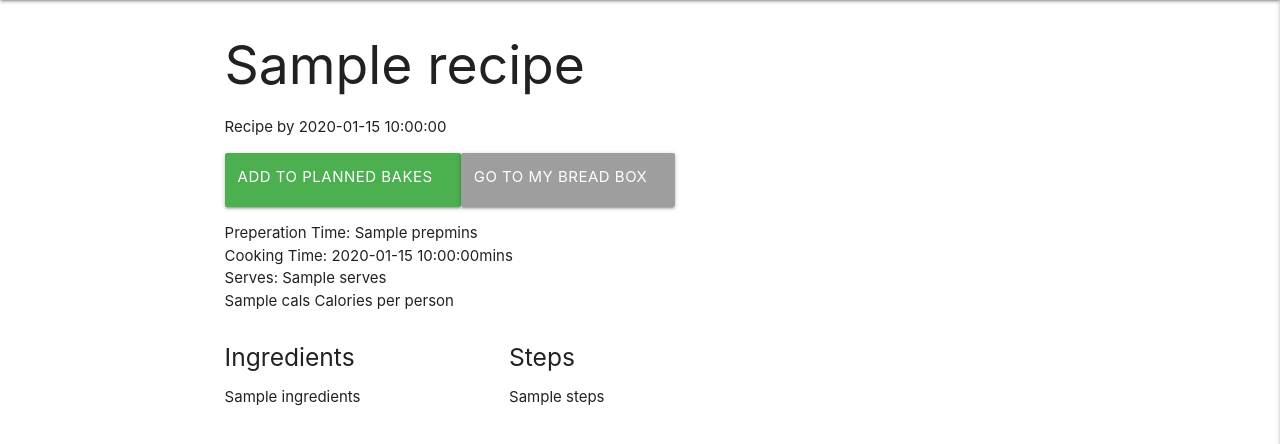
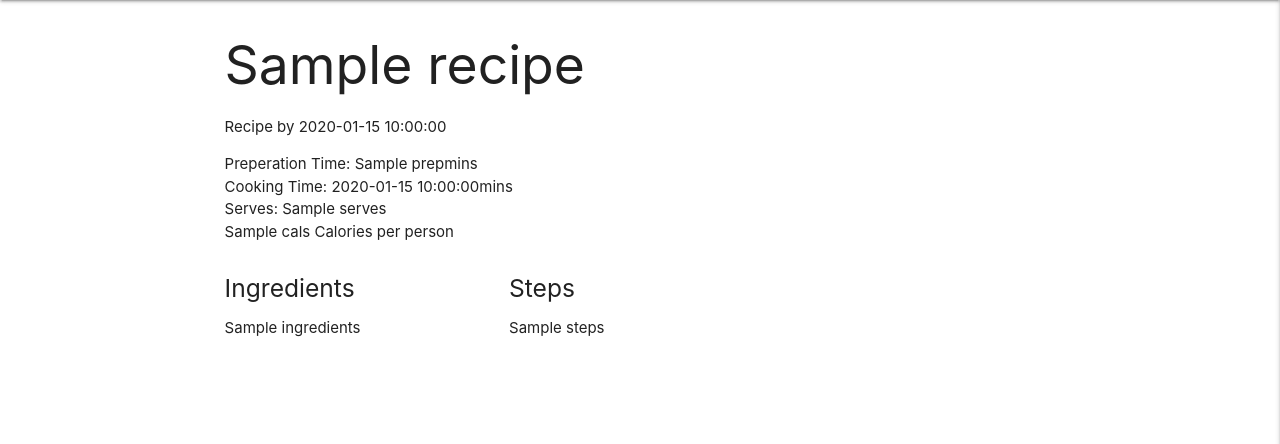
Before and after one commit to Jason-Philip/BakersBox, a Flask app: template templates/recipe.html in a window 1280 px wide. Shown: the part 64-508 px from the top of the page. Run offline with Flask 2, Linux system fonts and the light colour scheme; the template is opened without the code that fills it: most values are stand-ins (such as "Sample title", 1, 10 or a date in 2020); some libraries are stand-ins or nearby versions.

Commit message:
buttons made exclusive to user and if a bake is planned or not

```diff
--- a/templates/recipe.html
+++ b/templates/recipe.html
@@ -12,16 +12,20 @@
                 {% endif %}
                 <p>Recipe by {{recipe.added_by}}</p>
                 <div>
+                    {% if user %}
                         {% if recipe in user["planned_recipes"] %}
                         <a href="#"  class="btn btn-large waves-effect waves-light orange">
                             <p class="off_text">Add to Planned Bakes</p>
+                        </a>
                         {% else %}
                         <a href="#"  class="btn btn-large waves-effect waves-light green">
-                        <p class="off_text">Add to Planned Bakes</p>
+                            <p class="off_text">Remove from Planned Bakes</p>
+                        </a>
                         {% endif %}
                         <a href="#"  class="btn btn-large waves-effect waves-light grey">
                             <p class="off_text">Go to My Bread Box</p>
                         </a>
+                    {% endif %}
                 </div>
                 <ul>
                     <li>Preperation Time: {{recipe.prep}}mins</li>
```
Lines whose indentation alone changed are shown as unchanged.
